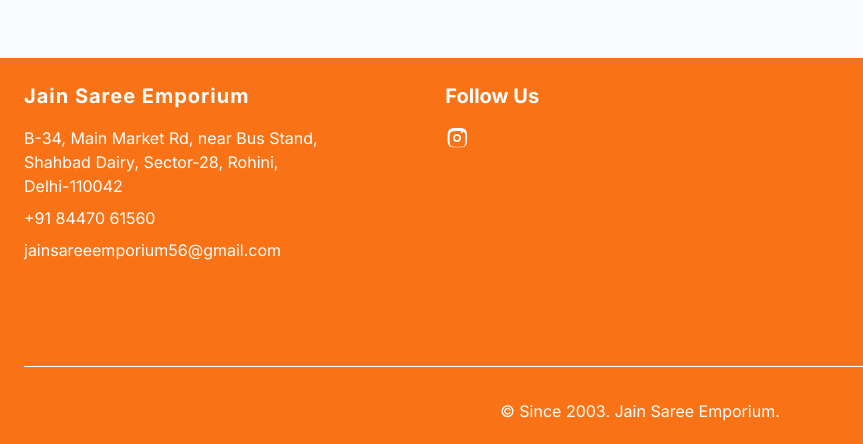
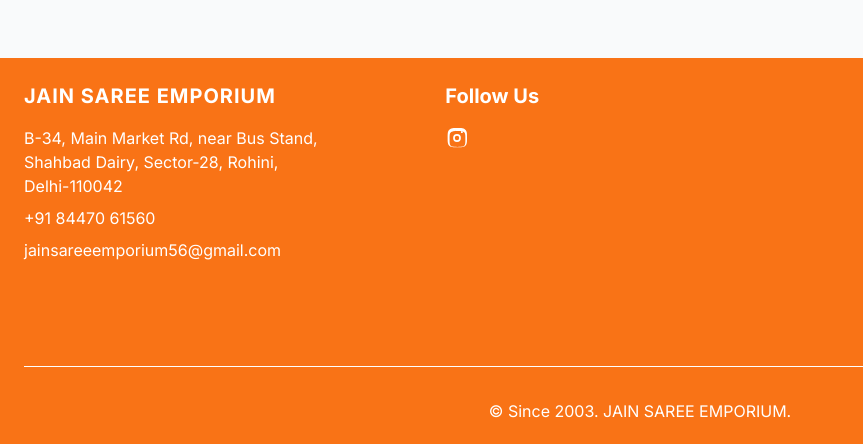
Before and after one commit to geminiaipro2tb-arch/JSE, a plain HTML site: page index.html in a window 1280 px wide. Shown: the part 1298-1742 px from the top of the page, 0-863 px from the left. Drawn offline with nearby package versions, Linux system fonts and the light colour scheme.

Commit message:
2nd commit

```diff
--- a/index.html
+++ b/index.html
@@ -87,7 +87,7 @@
             <div class="grid grid-cols-1 md:grid-cols-3 gap-8 text-center md:text-left">
                 <!-- Brand and Contact Info -->
                 <div>
-                    <h3 class="text-xl font-bold mb-4 tracking-wider">Jain Saree Emporium</h3>
+                    <h3 class="text-xl font-bold mb-4 tracking-wider">JAIN SAREE EMPORIUM</h3>
                     <p class="text-white mb-2">B-34, Main Market Rd, near Bus Stand,<br> Shahbad Dairy, Sector-28, Rohini,<br> Delhi-110042</p>
                     <p class="text-white mb-2">
                         <a href="tel:+1234567890" class="hover:text-gray-800 transition duration-300">+91 84470 61560</a>
@@ -140,7 +140,7 @@
                 </div>
             </div>
             <div class="mt-12 border-t border-white pt-8 text-center text-white">
-                <p>&copy; Since 2003. Jain Saree Emporium.</p>
+                <p>&copy; Since 2003. JAIN SAREE EMPORIUM.</p>
             </div>
         </div>
     </footer>
```
